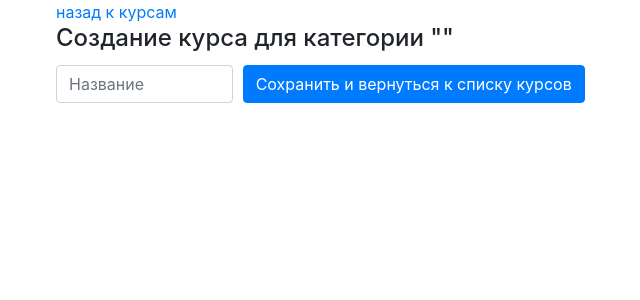
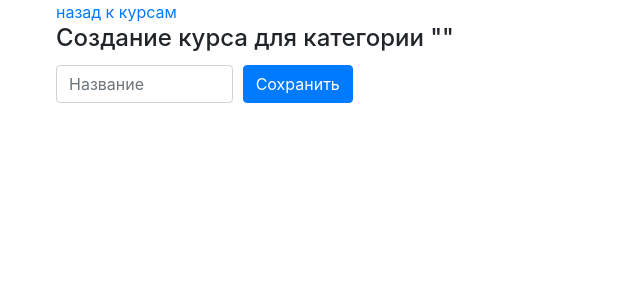
Before and after one commit to Dr0nx/adpp, a Python web app: template lesson_5/templates/create_course.html in a window 1280 px wide. Shown: the part 56-356 px from the top of the page, without its empty margins (29-669 px from the left). Run offline with Jinja, Linux system fonts and the light colour scheme; the template is opened without the code that fills it, so the values that code supplies are empty; some libraries are stand-ins or nearby versions.

Commit message:
Update create_course.html

```diff
--- a/lesson_5/templates/create_course.html
+++ b/lesson_5/templates/create_course.html
@@ -20,7 +20,7 @@
             <input class="form-control" id="inlineFormInputName" placeholder="Название" type="text" name="name">
         </div>
         <div class="col-auto my-1">
-            <button class="btn btn-primary" type="submit">Сохранить и вернуться к списку курсов</button>
+            <button class="btn btn-primary" type="submit">Сохранить</button>
         </div>
     </div>
 </form>
```
